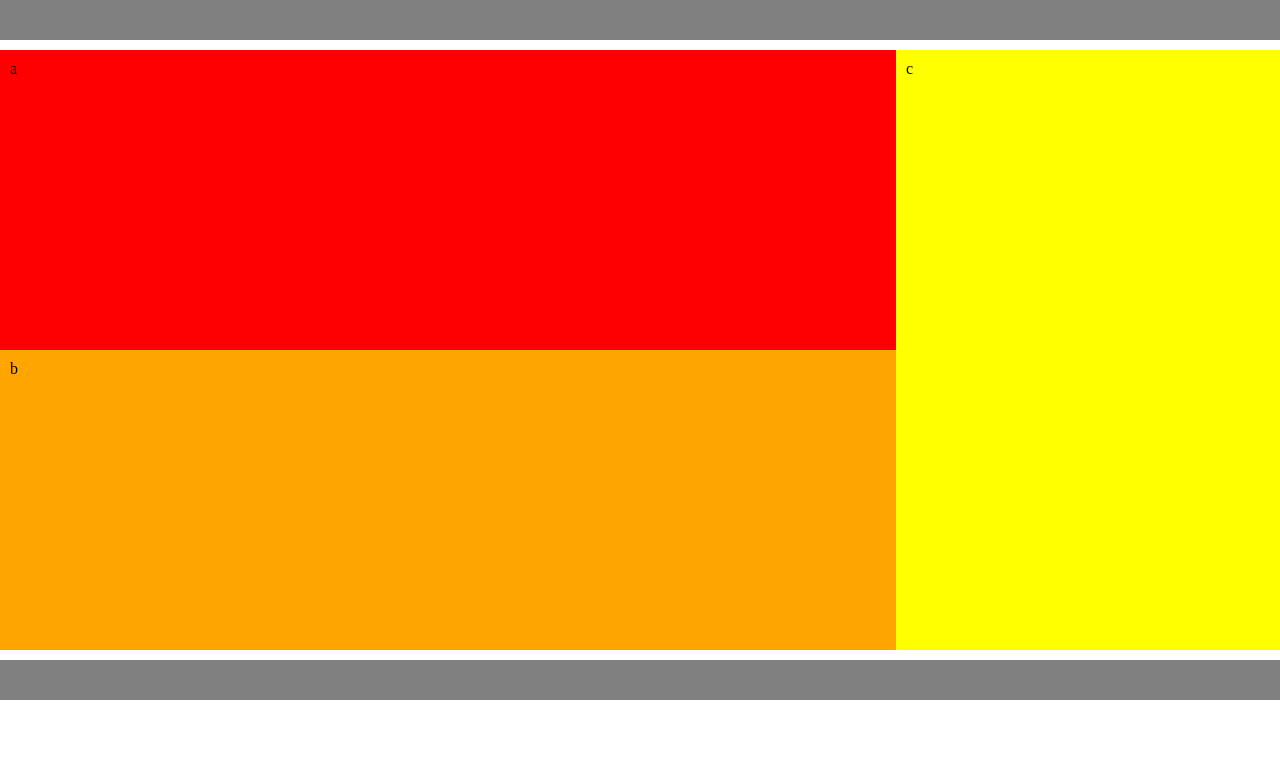
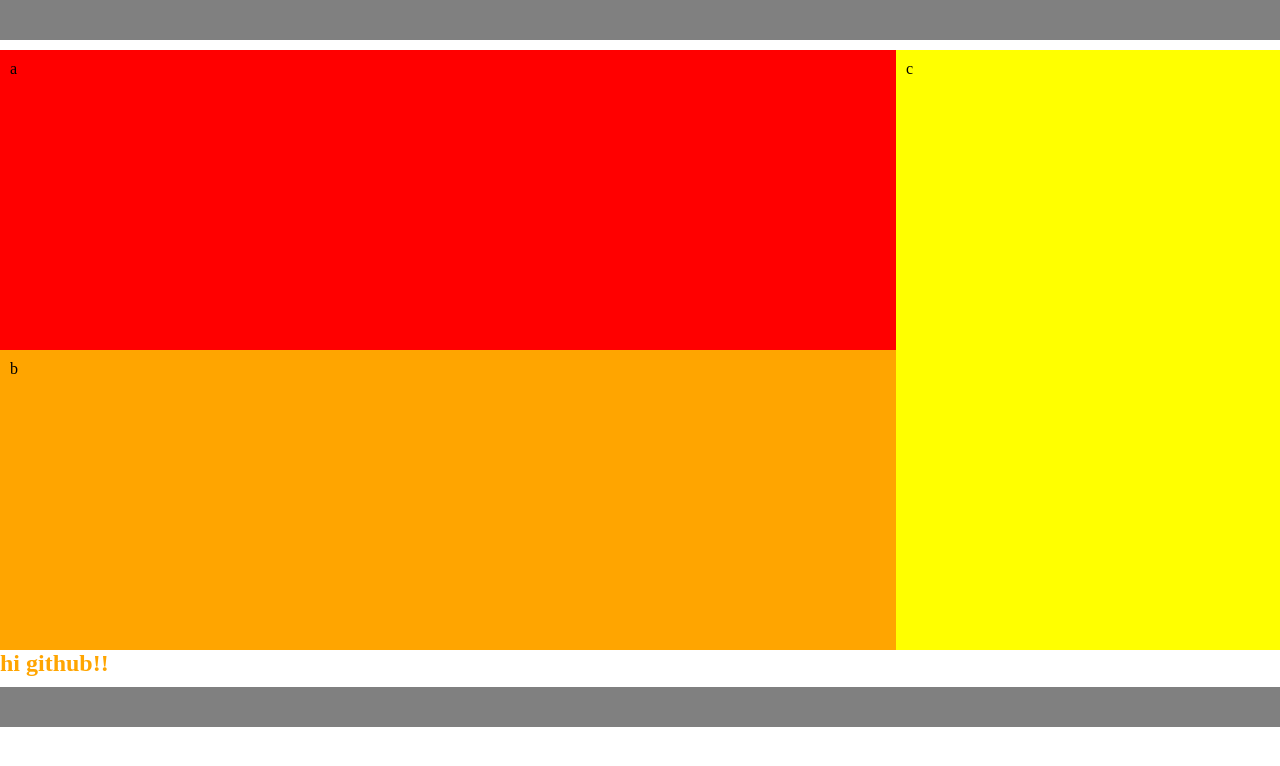
Before and after one commit to nootyloops/git-practice, a plain HTML site: page index.html in a window 1280 px wide. Drawn offline with Linux system fonts and the light colour scheme.

Commit message:
uh new h1

```diff
--- a/index.html
+++ b/index.html
@@ -7,7 +7,11 @@
   <main>
     <article class="a-and-b">
       <section class="a">a</section>
-      <section class="b">b</section>
+      <section class="b">b
+
+    </section>
+      <h1> hi github!! </h1>
+
     </article>
     <section class="c">c</section>
   </main>
--- a/styles.css
+++ b/styles.css
@@ -4,6 +4,9 @@
   box-sizing: border-box;
 }
 
+h1 {
+  color: orange;
+}
 nav, footer {
   background-color: grey;
   height: 40px;
```
